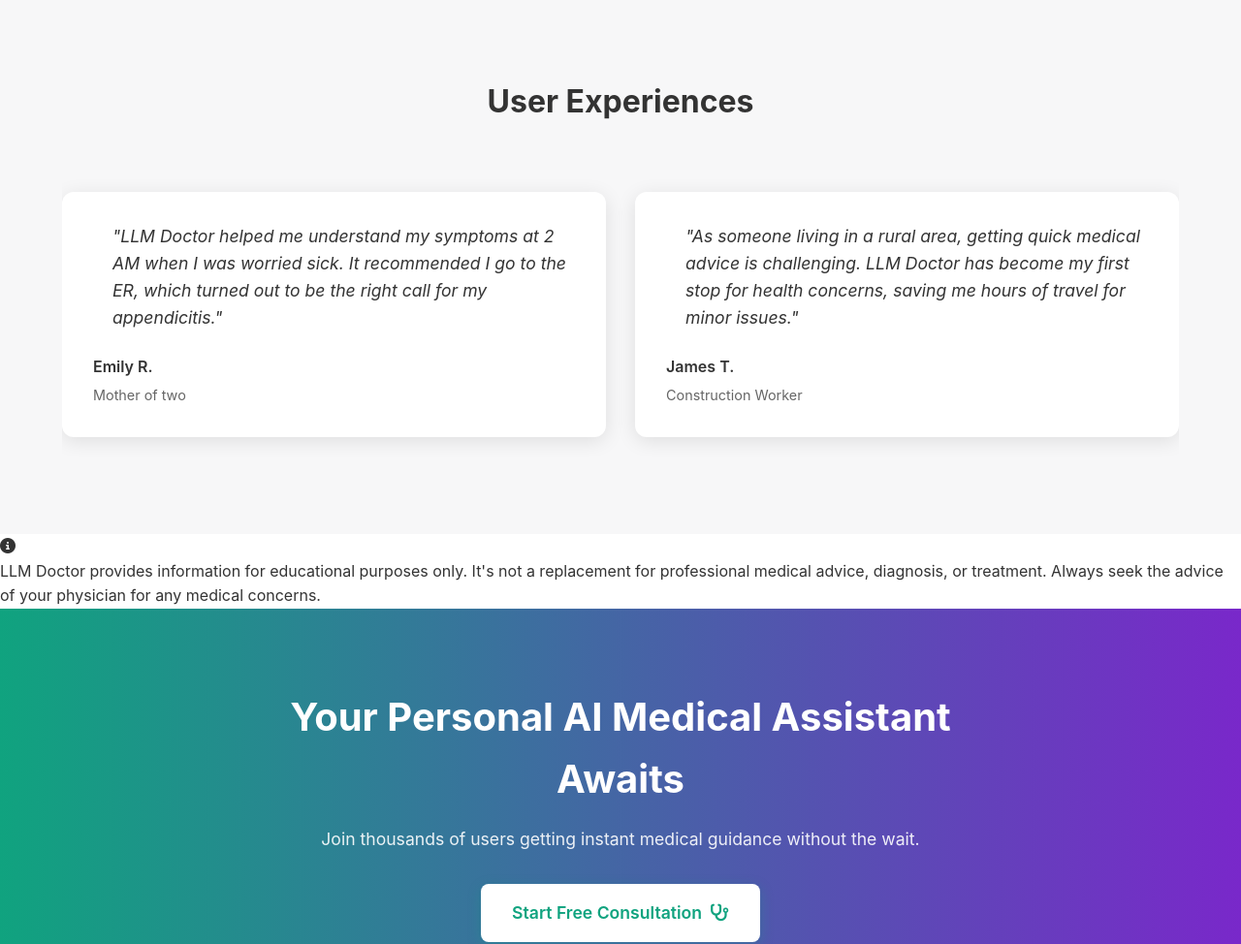
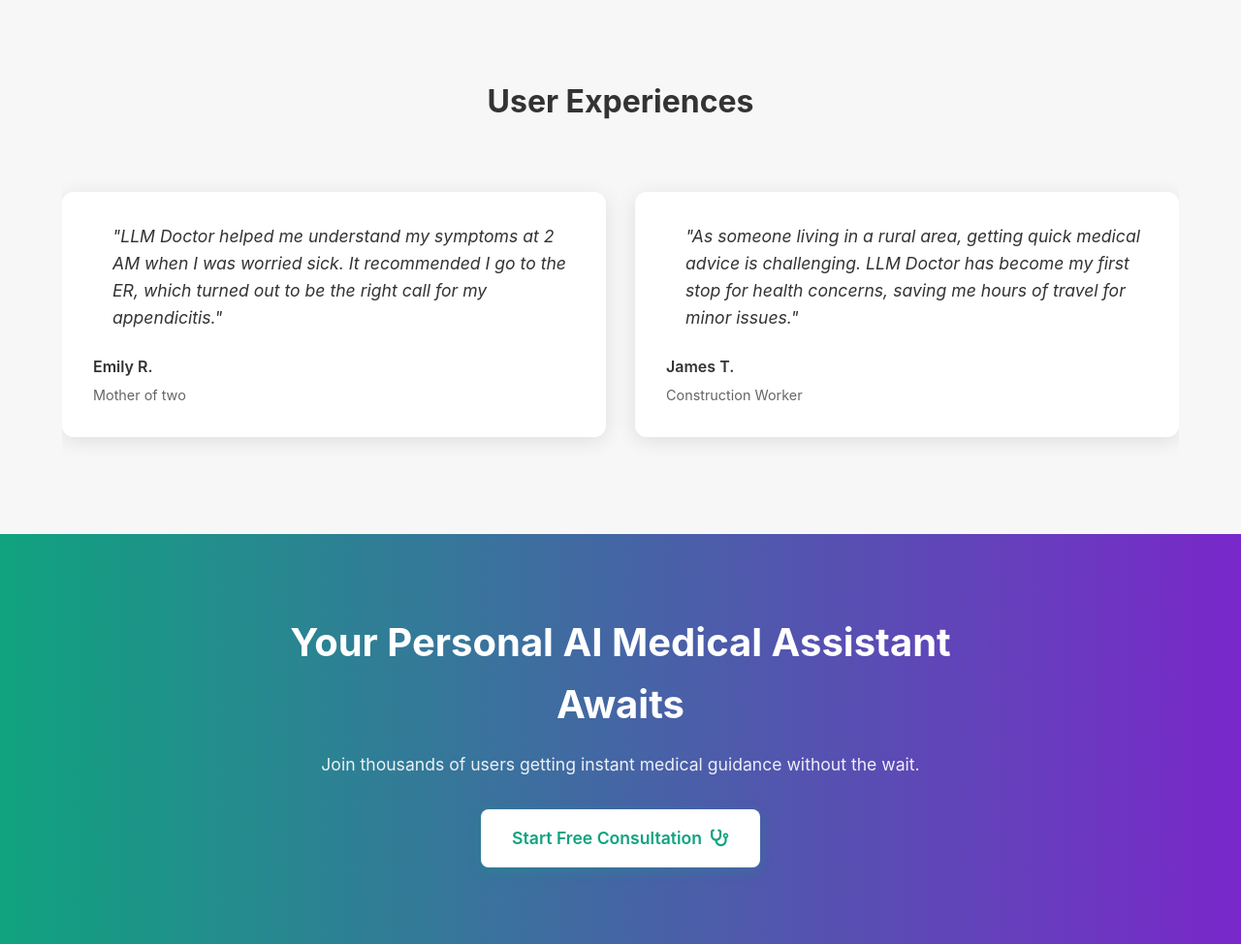
Before and after one commit to MahammadNuriyev62/doctor-llm, a FastAPI app: page /home in a window 1280 px wide. Shown: the part 1946-2920 px from the top of the page at 97% size. Run offline with FastAPI, Linux system fonts and the light colour scheme; parts of the project's set-up code (start-up, migrations or seed data) failed here and were passed over.

Commit message:
update .gitignore; replace llama logo; remove medical disclaimer from home page

```diff
--- a/main.py
+++ b/main.py
@@ -13,6 +13,22 @@ from datetime import datetime
 import uuid
 from pymongo import MongoClient
 from jose import JWTError, jwt
+from pydantic_settings import BaseSettings
+
+
+class Settings(BaseSettings):
+    mongo_uri: str
+    secret_key: str
+    algorithm: str
+    hugging_face_token: str
+
+    # load from .env
+    class Config:
+        env_file = ".env"
+
+
+settings = Settings()  # type: ignore
+
 
 # Initialize FastAPI app
 app = FastAPI()
@@ -25,8 +41,7 @@ app.mount("/static", StaticFiles(directory="static"), name="static")
 
 # MongoDB Connection
 try:
-    mongo_uri = "mongodb+srv://root:A9Ygi9A_L7PeXz$@cluster0.tmoe7.mongodb.net/"
-    client = MongoClient(mongo_uri)
+    client = MongoClient(settings.mongo_uri)
     db = client.llama_chat_db
     # Test connection
     client.admin.command("ping")
@@ -36,8 +51,8 @@ except Exception as e:
     raise
 
 # JWT settings
-SECRET_KEY = "your-secret-key"  # Change this in production
-ALGORITHM = "HS256"
+SECRET_KEY = settings.secret_key  # Change this in production
+ALGORITHM = settings.algorithm
 security = HTTPBearer()
 
 # Replace this with your actual Hugging Face token
@@ -45,9 +60,12 @@ token = "hello"
 
 # Model & tokenizer
 model_name = "meta-llama/Llama-3.2-1B-Instruct"
-tokenizer = AutoTokenizer.from_pretrained(model_name, token=token)
+tokenizer = AutoTokenizer.from_pretrained(model_name, token=settings.hugging_face_token)
 model = AutoModelForCausalLM.from_pretrained(
-    model_name, device_map="auto", torch_dtype=torch.bfloat16, token=token
+    model_name,
+    device_map="auto",
+    torch_dtype=torch.bfloat16,
+    token=settings.hugging_face_token,
 )
 
 
@@ -182,17 +200,13 @@ async def chat_endpoint(messages: List[Message], user=Depends(get_current_user))
         [ {role: "system"|"user"|"assistant", content: "..."} ]
     Returns streaming tokens for the assistant's newest response.
     """
-    # Build the prompt from all previous messages
-    prompt = ""
-    for msg in messages:
-        if msg.role == RoleEnum.system:
-            prompt += f"System: {msg.content}\n"
-        elif msg.role == RoleEnum.user:
-            prompt += f"User: {msg.content}\n"
-        elif msg.role == RoleEnum.assistant:
-            prompt += f"Assistant: {msg.content}\n"
-    # The model should continue with an Assistant reply
-    prompt += "Assistant:"
+    # Convert our Message objects to the format expected by the tokenizer
+    chat_messages = [{"role": msg.role, "content": msg.content} for msg in messages]
+
+    # Use the model's built-in chat template
+    prompt = tokenizer.apply_chat_template(
+        chat_messages, tokenize=False, add_generation_prompt=True
+    )
 
     return StreamingResponse(chat_stream(prompt), media_type="text/plain")
 
--- a/templates/home.html
+++ b/templates/home.html
@@ -202,19 +202,6 @@
       </div>
     </section>
 
-    <!-- Medical Disclaimer -->
-    <section class="disclaimer-section">
-      <div class="disclaimer-content">
-        <i class="fas fa-info-circle"></i>
-        <p>
-          LLM Doctor provides information for educational purposes only. It's
-          not a replacement for professional medical advice, diagnosis, or
-          treatment. Always seek the advice of your physician for any medical
-          concerns.
-        </p>
-      </div>
-    </section>
-
     <!-- Final CTA -->
     <section class="final-cta">
       <div class="cta-content">
```
Also changed, not shown: static/img/llama-logo.png, 1 other file.
